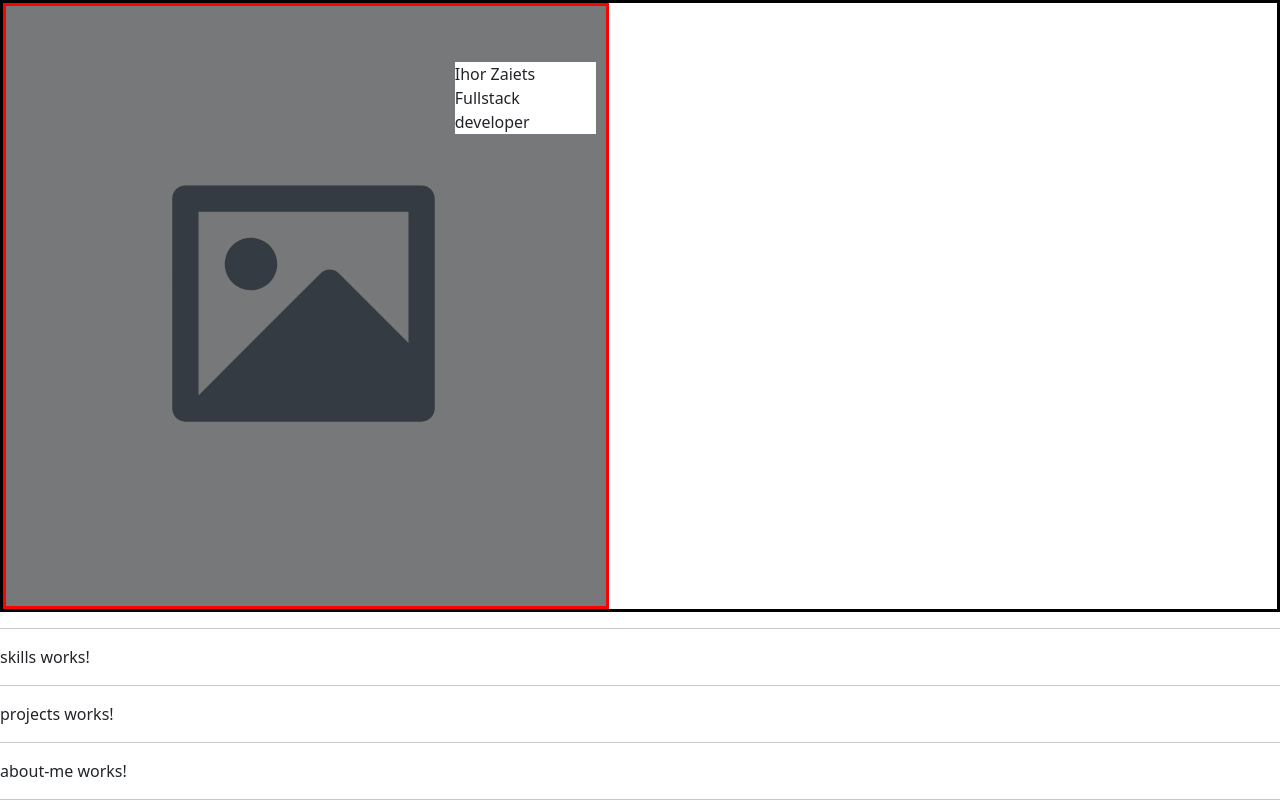
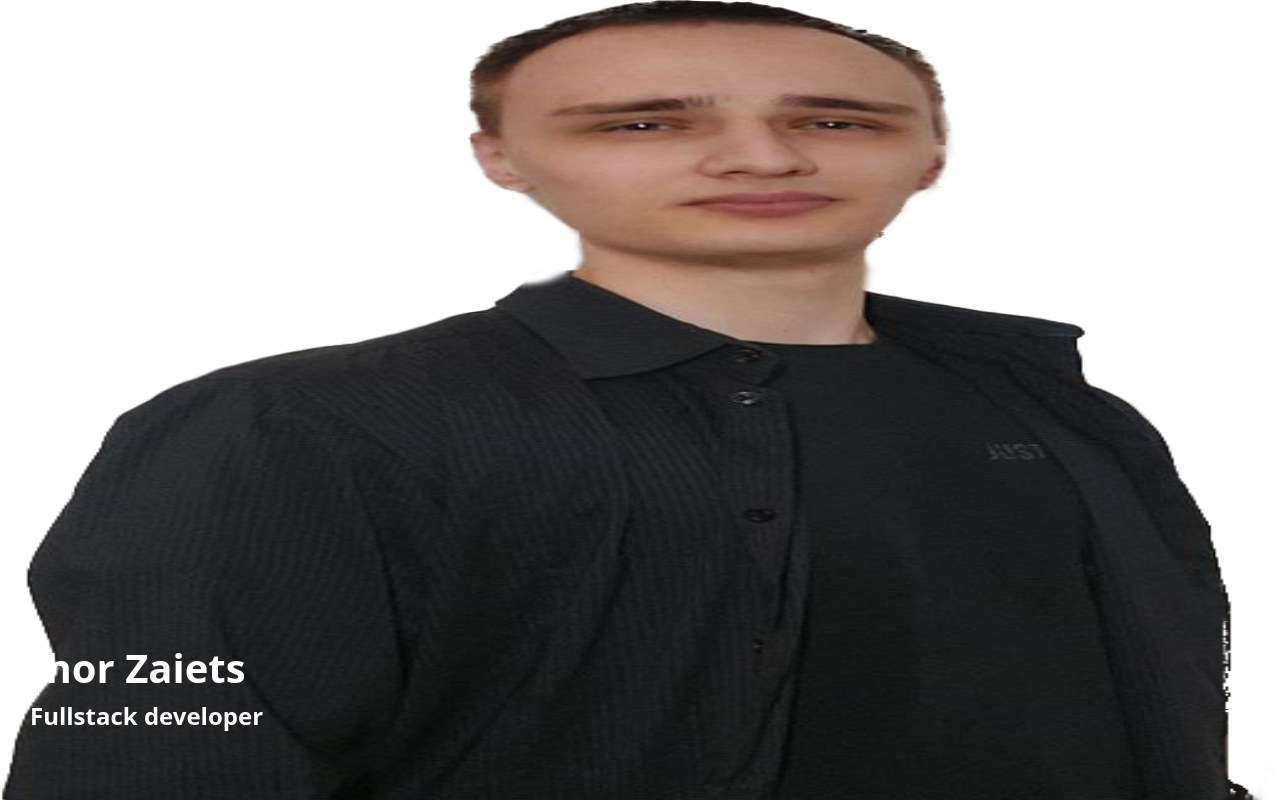
Before and after one commit to Ihor-Zaiets/zaietsWebsite, an Angular app: page / in a window 1280 px wide. Shown: the top 802 px of the page. Built offline with nearby package versions, Linux system fonts and the light colour scheme.

Commit message:
finish landing page

```diff
--- a/src/app/home/landing-page/landing-page.component.html
+++ b/src/app/home/landing-page/landing-page.component.html
@@ -1,11 +1,9 @@
-<div class="landing-page">
-  <div class="image-container selected-border">
-    <div class="grid-container selected-bg">
-      <div class="grid-item">
-        Ihor Zaiets
-        <br>Fullstack developer
-      </div>
+<div class="image-container">
+  <div class="grid-container">
+    <div class="grid-text">
+      <span class="name-text">Ihor Zaiets</span><br>
+      <span class="position-text">Fullstack developer</span>
     </div>
-    <img class="" src="assets/images/landscape-placeholder.svg" alt="image placeholder"/>
   </div>
+  <img class="image" src="assets/images/landing-page-picture.png" alt="image placeholder"/>
 </div>
--- a/src/app/home/landing-page/landing-page.component.scss
+++ b/src/app/home/landing-page/landing-page.component.scss
@@ -1,23 +1,14 @@
-.selected-border {
-  border: 3px solid red !important;
+.image-container {
+  width: 100%;
+  height: 100vh;
+  position: relative;
+  display: flex;
+  flex-direction: column-reverse;
 }
 
-.selected-bg {
-  background-color: rgba(0, 0, 0, 0.5) !important;
-}
-
-.selected-hover:hover {
-  background-color: rgba(0, 0, 0, 0.5) !important;
-}
-
-.landing-page, .landing-page > * {
-  box-sizing: border-box;
-  border: 3px solid black;
-}
-
-.image-container {
-  display: inline-block;
-  position: relative;
+.image {
+  width: 100%;
+  max-height: 100vh;
 }
 
 .grid-container {
@@ -25,14 +16,24 @@
   width: 100%;
   height: 100%;
   display: grid;
-  grid-template-columns: repeat(12, 1fr);
-  grid-template-rows: repeat(12, 1fr);
-  grid-gap: 5px;
-  padding: 10px;
+  grid-template-columns: repeat(5, 1fr);
+  grid-template-rows: repeat(5, 1fr);
+  grid-gap: 20px;
+  padding: 30px;
 }
 
-.grid-item {
-  background-color: white;
-  grid-column: 10 / span 3;
-  grid-row: 2;
+.grid-text {
+  color: white;
+  grid-column: 1 / span 3;
+  grid-row: 5;
 }
+
+.name-text {
+  font-size: 2.5rem;
+  font-weight: 600;
+}
+
+.position-text {
+  font-size: 1.5rem;
+  font-weight: 600;
+}
--- a/src/styles.scss
+++ b/src/styles.scss
@@ -1 +1,44 @@
 /* You can add global styles to this file, and also import other style files */
+$breakpoint-sm: 576px;
+$breakpoint-md: 768px;
+$breakpoint-lg: 992px;
+$breakpoint-xl: 1200px;
+$breakpoint-xxl: 1400px;
+
+.selected-border {
+  border: 3px solid red !important;
+}
+
+.selected-bg {
+  background-color: rgba(0, 0, 0, 0.5) !important;
+}
+
+.my-container {
+  width: 100%;
+}
+
+@media (min-width: $breakpoint-sm) {
+  .my-container {
+    max-width: 540px;
+  }
+}
+@media (min-width: $breakpoint-md) {
+  .my-container {
+    max-width: 720px;
+  }
+}
+@media (min-width: $breakpoint-lg) {
+  .my-container {
+    max-width: 960px;
+  }
+}
+@media (min-width: $breakpoint-xl) {
+  .my-container {
+    max-width: 1140px;
+  }
+}
+@media (min-width: $breakpoint-xxl) {
+  .my-container {
+    max-width: 1320px;
+  }
+}
```
Also changed, not shown: src/assets/images/landing-page-picture.png (added).
